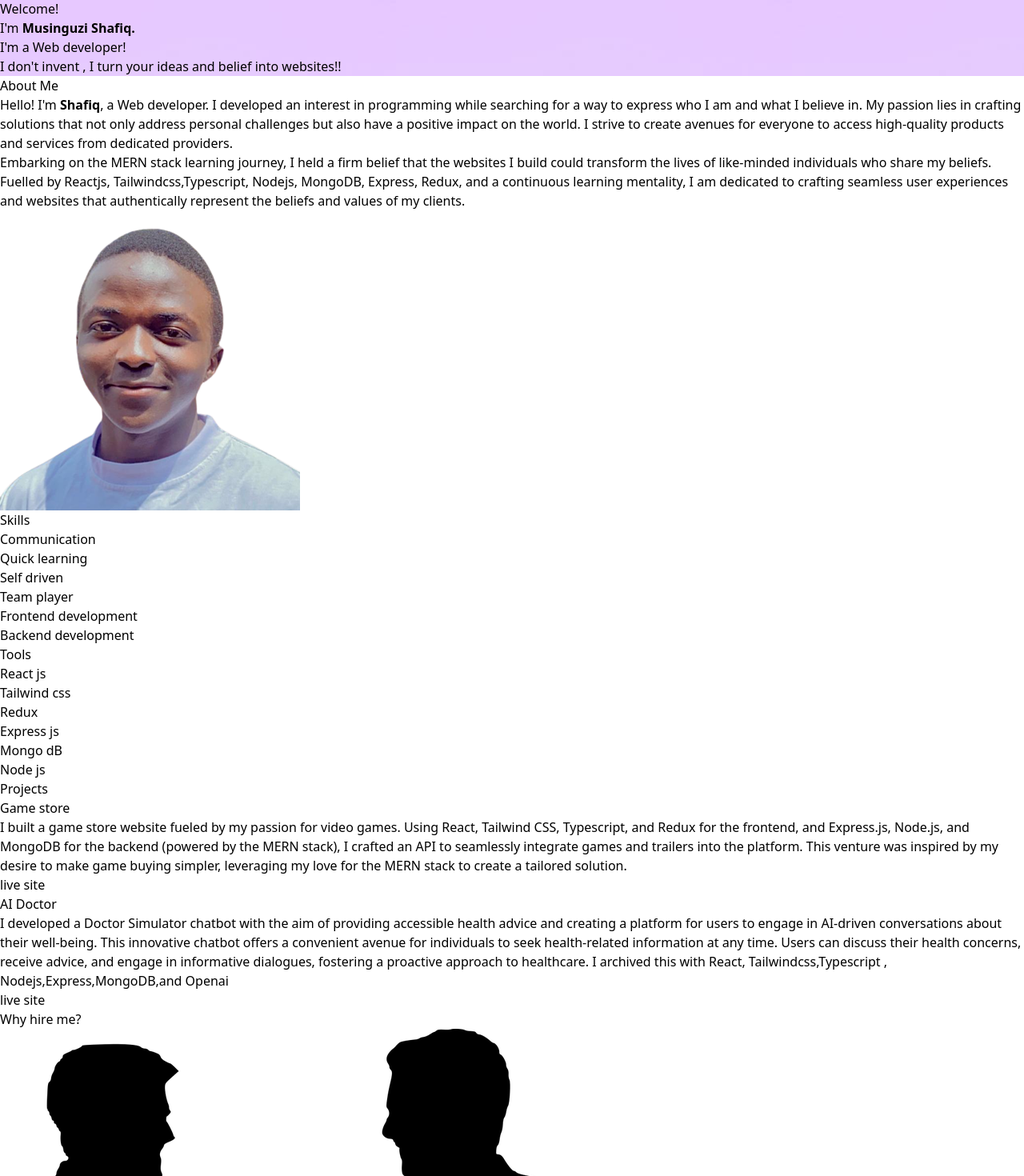
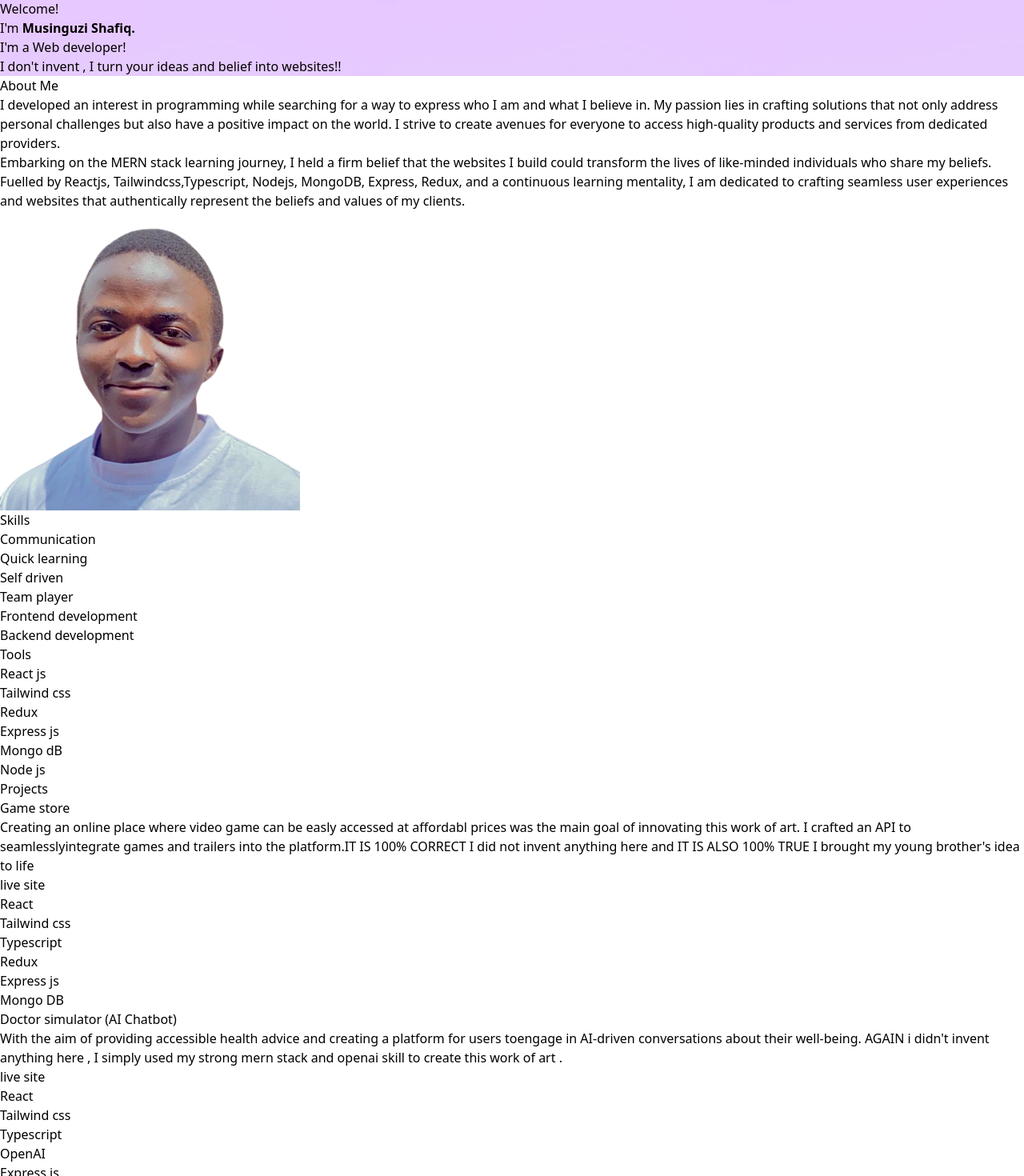
Before and after one commit to Shafiquedev256/my-portfolio, a React (Vite) app: page / in a window 1280 px wide. Shown: the part 120-1590 px from the top of the page at 80% size. Built offline with nearby package versions, Linux system fonts and the light colour scheme.

Commit message:
added new components

```diff
--- a/src/components/about.tsx
+++ b/src/components/about.tsx
@@ -1,20 +1,39 @@
-import ShafiqImg from "../assets/149778835.png"
+import ShafiqImg from "../assets/149778835.png";
 
-export const About = ()=>{
+export const About = () => {
+  return (
+    <>
+      <div className='font-light text-2xl ml-2 my-3'>About Me</div>
+      <div className='md:flex md:flex-row border-gradient border-0 border-l-8 ml-2'>
+        <div className='  text-gray-900  pl-4 m-2 space-y-2'>
+          <p>
+            I developed an interest in programming while searching for a way to
+            express who I am and what I believe in. My passion lies in crafting
+            solutions that not only address personal challenges but also have a
+            positive impact on the world. I strive to create avenues for
+            everyone to access high-quality products and services from dedicated
+            providers.
+          </p>
 
-  return(
-    <>
-    <div className="font-light text-2xl ml-2 my-3">About Me</div>
-    <div className="md:flex md:flex-row border-gradient border-0 border-l-8 ml-2">
-    <div className="  text-gray-900  pl-4 m-2 space-y-2">
-<p>Hello! I'm <b>Shafiq</b>, a Web  developer. I developed an interest in programming while searching for a way to express who I am and what I believe in. My passion lies in crafting solutions that not only address personal challenges but also have a positive impact on the world. I strive to create avenues for everyone to access high-quality products and services from dedicated providers.</p>
+          <p>
+            Embarking on the MERN stack learning journey, I held a firm belief
+            that the websites I build could transform the lives of like-minded
+            individuals who share my beliefs.
+          </p>
 
-<p>Embarking on the MERN stack learning journey, I held a firm belief that the websites I build could transform the lives of like-minded individuals who share my beliefs.</p>
-
- <p>Fuelled by Reactjs, Tailwindcss,Typescript, Nodejs, MongoDB, Express, Redux, and a continuous learning mentality, I am dedicated to crafting seamless user experiences and websites that authentically represent the beliefs and values of my clients.</p>
- </div>
- <img src={ShafiqImg} alt="Shafiq image" className="rounded-b-2xl w-[300px] m-2"/>
-    </div>
+          <p>
+            Fuelled by Reactjs, Tailwindcss,Typescript, Nodejs, MongoDB,
+            Express, Redux, and a continuous learning mentality, I am dedicated
+            to crafting seamless user experiences and websites that
+            authentically represent the beliefs and values of my clients.
+          </p>
+        </div>
+        <img
+          src={ShafiqImg}
+          alt='Shafiq image'
+          className='rounded-b-2xl w-[300px] m-2'
+        />
+      </div>
     </>
-    )
-}
+  );
+};
--- a/src/components/projects.tsx
+++ b/src/components/projects.tsx
@@ -1,35 +1,73 @@
+const work = [
+  {
+    title: "Game store",
+    description:
+      "Creating an online place where video game can be easly accessed at affordabl prices was the main goal of innovating this work of art.  I crafted an API to seamlesslyintegrate games and trailers into the platform.IT IS 100% CORRECT I did not invent anything here and IT IS ALSO 100% TRUE I brought my young brother's idea to life",
+    tools: [
+      "React",
+      "Tailwind css",
+      "Typescript",
+      "Redux",
+      "Express js",
+      "Mongo DB",
+    ],
+    url: "https://games-store-sandy.vercel.app/",
+  },
+  {
+    title: "Doctor simulator (AI Chatbot)",
+    description:
+      "With the aim of providing accessible health advice and creating a platform for users toengage in AI-driven conversations about their well-being. AGAIN i didn't invent anything here , I simply used my strong mern stack and openai skill to create this work of art .",
 
-export const Projects = ()=>{
+    tools: [
+      "React",
+      "Tailwind css",
+      "Typescript",
+      "OpenAI",
+      "Express js",
+      "Mongo DB",
+    ],
+    url: "https://react-openai-doctor.vercel.app/",
+  },
+  {
+    title: "Real estate ",
+    description:
+      "The primary goal behind this project was to develop a real estate website allowing users to search for their desired houses and easily contact the seller or company agent. This visionary concept was conceived by Bob, a seasoned real estate agent, who recognized the need for a seamless platform to connect buyers with their dream homes. ",
+    tools: ["React", "Tailwind css", "Typescript"],
+    url: "https://demoproperties.vercel.app/",
+  },
+];
 
-
+export const Projects = () => {
   return (
     <>
-    <div className="relative m-2">
-
-      <div className="font-light text-2xl ml-2 my-3">Projects</div>
-      <div className="md:grid md:grid-cols-3 md:justify-items-center">
-      <div className="m-3">
-      <div className="font-bold border-0 border-b-[2px] border-gradient w-fit" > Game store </div>
-      <div className="w-72 text-sm space-y-2 border-[2px] text-gray-600 border-gradient  p-2   my-2">
-      <p>
-      I built a game store website fueled by my passion for video games. Using React, Tailwind CSS, Typescript, and Redux for the frontend, and Express.js, Node.js, and MongoDB for the backend (powered by the MERN stack), I crafted an API to seamlessly integrate games and trailers into the platform. This venture was inspired by my desire to make game buying simpler, leveraging my love for the MERN stack to create a tailored solution.</p>
-     <a href="https://games-store-sandy.vercel.app/"> <div  className=" border-0 p-2  bg-[#f6b7] text-white font-bold text-sm rounded w-fit">live site</div></a>
-      </div>
-      </div>
-
-
-
-
-      <div className="m-3">
-      <div className="font-bold border-0 border-b-[2px] border-gradient w-fit" >AI Doctor</div>
-      <div className="w-72 text-sm space-y-2 border-[2px] border-gradient  p-2   my-2">
-      <p>I developed a Doctor Simulator chatbot with the aim of providing accessible health advice and creating a platform for users to engage in AI-driven conversations about their well-being. This innovative chatbot offers a convenient avenue for individuals to seek health-related information at any time. Users can discuss their health concerns, receive advice, and engage in informative dialogues, fostering a proactive approach to healthcare. I archived this with React, Tailwindcss,Typescript , Nodejs,Express,MongoDB,and Openai</p>
-     <a href="https://react-openai-doctor.vercel.app/"> <div  className=" border-0 p-2  bg-[#f6b7] text-white font-bold text-sm rounded w-fit">live site</div></a>
-      </div>
-      </div>
-
-      </div>
+      <div className='relative m-2'>
+        <div className='font-light text-2xl ml-2 my-3'>Projects</div>
+        <div className='md:grid md:grid-cols-3 md:justify-items-center'>
+          {work.map((item) => (
+            <div className='m-3'>
+              <div className='font-bold border-0 border-b-[2px] border-gradient w-fit'>
+                {item.title}
+              </div>
+              <div className='w-72 text-sm space-y-2 border-[2px] border-gradient  p-2   my-2'>
+                <p>{item.description}</p>
+                <a href={item.url}>
+                  {" "}
+                  <div className=' border-0 p-2  bg-[#f6b7] text-white font-bold text-sm rounded w-fit'>
+                    live site
+                  </div>
+                </a>
+                <div className='grid grid-cols-3'>
+                  {item.tools.map((tool) => (
+                    <div className='w-fit p-1 text-center rounded-full m-1 bg-blue-100 text-sm '>
+                      {tool}
+                    </div>
+                  ))}
+                </div>
+              </div>
+            </div>
+          ))}
+        </div>
       </div>
     </>
-    )
-}
+  );
+};
--- a/src/components/whyHire.tsx
+++ b/src/components/whyHire.tsx
@@ -1,23 +1,36 @@
-import shakeHand from "../assets/silhouette-shaking-hands-3186564.png"
+import shakeHand from "../assets/silhouette-shaking-hands-3186564.png";
 
-export const HireMe = ()=>{
-
+export const HireMe = () => {
   return (
     <>
-    <div className="m-2">
-    <div className="font-light text-2xl ml-2 my-3">Why hire me?</div>
-    <div className="flex md:flex-row justify-center flex-col md:justify-evenly items-center">
-    <img src={shakeHand} className="w-52 "/>
-    <div>
-  1. I am a full stack developer.<br/>
-  2. I focus on one project at a time. <br/>
-  3. I am able to learn new technologies in order to deliver high quality work. <br/>
-  4. I am self driven . <br/>
-  5. I will work at least 8 hours everyday (guaranteed). <br/>
-  6. I belive in effective communication.
-    </div>
-    </div>
-    </div>
+      <div className='m-2'>
+        <div className='font-light text-2xl ml-2 my-3'>Why hire me?</div>
+        <div className='flex md:flex-row justify-center flex-col md:justify-evenly items-center'>
+          <img src={shakeHand} className='w-52 ' />
+          <div>
+            <div className='bg-blue-100 p-2 rounded my-2 text-blue-600 font-bold '>
+              I belive in effective communication.
+            </div>
+            <div className='bg-blue-100 p-2 rounded my-2 text-blue-600 font-bold '>
+              I'm proficient in both frontend and backend (MERN stack)
+            </div>
+            <div className='bg-blue-100 p-2 rounded my-2 text-blue-600 font-bold '>
+              I learn new technologies out of my stack in order to deliver high
+              quality work.
+            </div>
+            <div className='bg-blue-100 p-2 rounded my-2 text-blue-600 font-bold '>
+              I'm a resourceful problem solver
+            </div>
+            <div className='bg-blue-100 p-2 rounded my-2 text-blue-600 font-bold '>
+              I'm meticulous with details, ensuring error-free code
+            </div>
+            <div className='bg-blue-100 p-2 rounded my-2 text-blue-600 font-bold '>
+              I'm skilled in time management, adept at prioritizing tasks to
+              meet project deadlines.
+            </div>
+          </div>
+        </div>
+      </div>
     </>
-    )
-}
+  );
+};
```
Also changed, not shown: src/App.tsx (+14 -16 lines), src/components/Skills.tsx (+10 -15 lines), src/components/header.tsx (+25 -18 lines), src/components/intro.tsx (+14 -15 lines).
